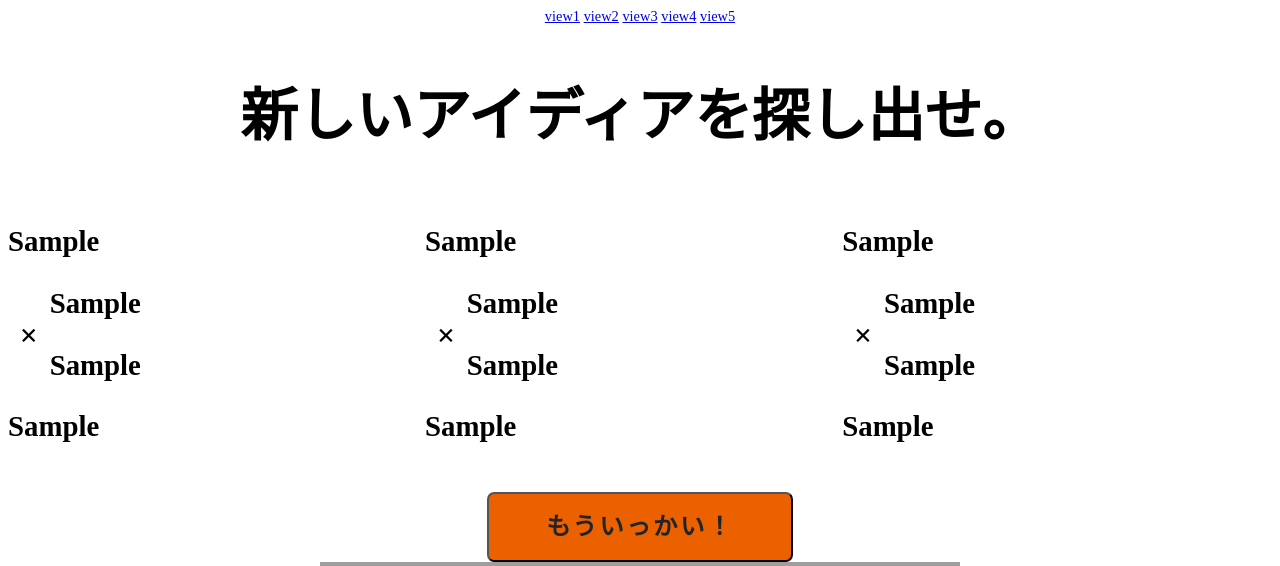
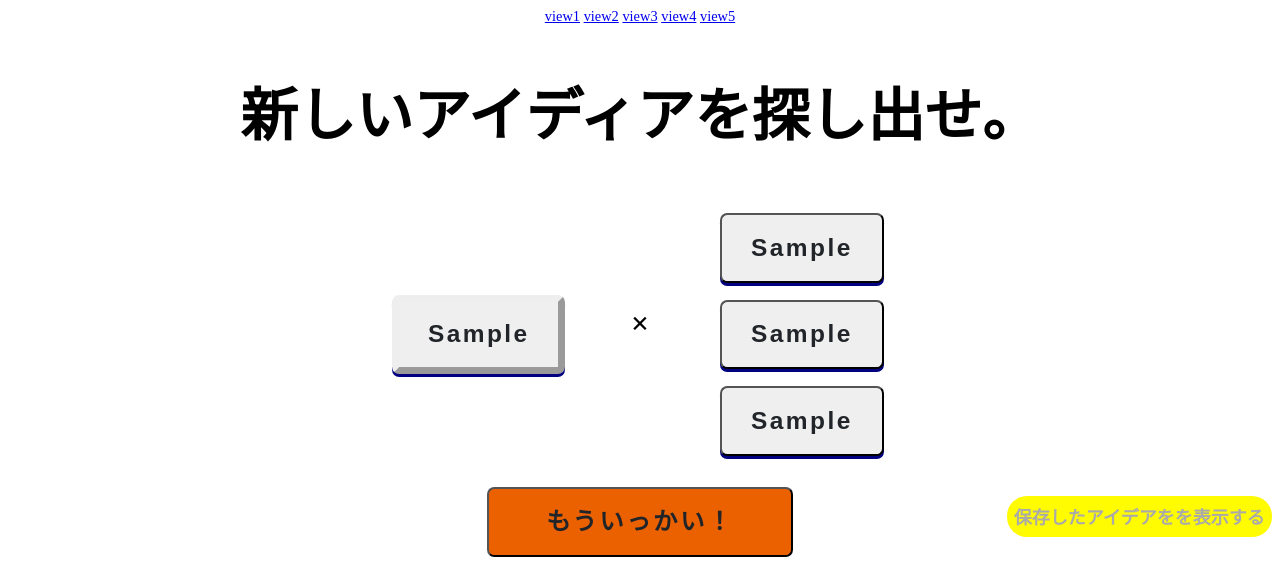
Before and after one commit to hiroya-ie/spark, a Django app: template spark/templates/spark/view3.html in a window 1280 px wide. Shown: the top 566 px of the page. Run offline with Django 3.2, Linux system fonts and the light colour scheme; the template is opened without the code that fills it: most values are stand-ins (such as "Sample title", 1, 10 or a date in 2020); parts of the project's set-up code (start-up, migrations or seed data) failed here and were passed over; grey boxes are pictures that could not be loaded.

Commit message:
add save in view3

```diff
--- a/spark/templates/spark/view3.html
+++ b/spark/templates/spark/view3.html
@@ -6,7 +6,8 @@
     <meta name="viewport" content="width=device-width, initial-scale=1.0">
     <title>Spark</title>
     <!--CSS-->
-    <link rel="stylesheet" type="text/css" href="{% static 'spark/style.css' %}">
+    <link rel="stylesheet" type="text/css" href="{% static 'spark/style3.css' %}">
+    <script src="https://ajax.googleapis.com/ajax/libs/jquery/3.3.1/jquery.min.js"></script>
   </head>
   <body>
     <div class=link>
@@ -21,86 +22,104 @@
     </div>
 
     <!--ワードリスト-->
-      <div class="word">
-        <div class="word_set">
-          <div class="word_L">
-            <p>{{word_ie1}}</p>
+    <div class="word-wrapper">
+      <div class="word_box1">
+        <div class="word_Left">
+          <p>　</p>
+          <button class="btn btn--word-L" id="wi1" onclick="search();" style="border:outset 7px;">{{ word_ie1 }}</button>
+          <p class="fukidashi_L">{{ wiki }}</p>
+          <p>　</p>
         </div>
         <div class="word_x">
+          <p>　</p>
           <p> × </p>
+          <p>　</p>
         </div>
-          <div class="word_R">
-            <p>{{word_rand1}}</p>
-            <p>{{word_rand2}}</p>
-            <p>{{word_rand3}}</p>
-            </div>
+        <div class="word_Right">
+            {% csrf_token %}
+            <button class="btn btn--word-R" type="submit" id="wr1">{{ word_rand1 }}</button>
+            <button class="btn btn--word-R" type="submit" id="wr2">{{ word_rand2 }}</button>
+            <button class="btn btn--word-R" type="submit" id="wr3">{{ word_rand3 }}</button>
+
         </div>
 
-
-          <div class="word_set">
-            <div class="word_L">
-              <p>{{word_ie2}}</p>
       </div>
-            <div class="word_x">
-              <p> × </p>
-            </div>
-            <div class="word_R">
-              <p>{{word_rand4}}</p>
-              <p>{{word_rand5}}</p>
-              <p>{{word_rand6}}</p>
-              </div>
-          </div>
-
-
-            <div class="word_set">
-              <div class="word_L">
-                <p>{{word_ie3}}</p>
-              </div>
-              <div class="word_x">
-                <p> × </p>
-              </div>
-              <div class="word_R">
-                <p>{{word_rand7}}</p>
-                <p>{{word_rand8}}</p>
-                <p>{{word_rand9}}</p>
-              </div>
+      <label class="open" for="pop-up">保存したアイデアをを表示する</label>
+      <input type="checkbox" id="pop-up">
+      <div class="overlay">
+        <div class="window">
+          <label class="close" for="pop-up">×</label>
+          <p class="saved-tango" id="saved-text">
+            <a>保存したアイデアはありません</a>
+          </p>
         </div>
       </div>
 
 
 
-    <!--リロード無しで要素更新ボタン-->
-    <div class="bt">
-      <form id="ajax-number" action="{% url 'blog:ajax_number' %}" method="POST" class="bt">
+      <!--リロード無しで単語更新ボタン-->
+      <div class="button-wrapper">
+        <form id="ajax-number" action="{% url 'blog:ajax_number' %}" method="POST" >
             {% csrf_token %}
             <button type="submit" class="btn btn--orange">もういっかい！</button>
         </form>
 
+
+
+        <button class="btn btn--rannge" id="btn2" onclick="fixed_tango_L('wi1');" >左の単語を固定！</button>
+
+
+
+      <!--単語保存場所-->
+      <!-- <div class = "bt-2">
+      <checkbox class = "btn save" id=save>保存
+        <iframe  class= "saved-tango" src="sample" width="400" height="400"></iframe>
+      </checkbox>
+      </div> -->
+
+
+
+        <div><p class="slide-btn">＋保存を見てみる</p></div>
+        <div class="slide-contents" style="display: none;">
+          <!--ここに内容を掲載-->
+          <div class="saved-tango">
+          </div>
         </div>
 
-    <!--フォーム-->
-    <div class="form">
-      <iframe src="https://docs.google.com/forms/d/e/1FAIpQLSeKsVhKNyarTrIrXJDwqlTF5dXa3HdOQ1ckzcK6v2sV96-TZg/viewform?embedded=true" width="640" height="645" frameborder="0" marginheight="0" marginwidth="0">読み込んでいます…</iframe>
       </div>
 
+
+
+    </div>
+
+
     <!--JavaScript-->
-    <script src="https://cdnjs.cloudflare.com/ajax/libs/jquery/3.3.1/jquery.min.js"></script>
+    <script type="text/javascript">
+      jQuery(function($){ jQuery(".slide-btn").click(function(){
+        jQuery($(this).parent().next(".slide-contents")).animate( {height: "toggle", opacity: "toggle"}, "nomal" );
+        });
+      });
+    </script>
+
     <script>
       //単語を保存
       function butotnClick(){
           var wi1 = $("#wi1").text();
           var value1 = $("#wr1").text();
           $('.save-tango').prepend('<p>' + wi1 + " × "+ value1 + '</p>');
+          $('#saved-text a').text("");
       }
       function butotnClick2(){
           var wi1 = $("#wi1").text();
           var value2 = $("#wr2").text();
           $('.save-tango').prepend('<p>' + wi1 + " × "+ value2 + '</p>');
+          $('#saved-text a').text("");
       }
       function butotnClick3(){
           var wi1 = $("#wi1").text();
           var value3 = $("#wr3").text();
           $('.save-tango').prepend('<p>' + wi1 + " × "+ value3 + '</p>');
+          $('#saved-text a').text("");
       }
       let button1 = document.getElementById('wr1');
       button1.addEventListener('click', butotnClick);
@@ -108,6 +127,34 @@
       button2.addEventListener('click', butotnClick2);
       let button3 = document.getElementById('wr3');
       button3.addEventListener('click', butotnClick3);
+
+
+    //左を固定する関数
+    let left_tango = "not_fixed";
+      function fixed_tango_L(idname){
+      obj = document.getElementById(idname);
+      if (left_tango=="not_fixed") {
+        obj.style.border='inset 7px';//ボタンが押しっぱであることを表現
+        obj.style.boxShadow = "none";//固定している状態の時は影を消す
+        left_tango = "fixed";
+        $('#btn2').text("左の固定を解除！")
+      }
+      else  {
+        left_tango = "not_fixed";
+        obj.style.border='outset 7px';//ボタン押しっぱ表現を元に戻す
+        obj.style.boxShadow= "0px 3px #000080";// 固定を解除すると影が出現
+        $('#btn2').text("左の単語を固定！")
+      }
+      }
+
+
+
+      //左の単語を検索
+      function search() {
+        var wi1 = $("#wi1").text();
+        var url_google_search = 'https://www.google.com/search?';
+        window.open(url_google_search+'q='+wi1)
+      }
 
 
 
--- a/spark/urls.py
+++ b/spark/urls.py
@@ -22,4 +22,5 @@ urlpatterns = [
     path('view5/ajax-number/', views.ajax_number, name='ajax_number'),
     path('ajax-number/', views.ajax_number, name='ajax_number'),
     path('ajax-wiki/', view2.ajax_wiki, name='ajax_wiki'),
+    path('ajax-wiki/', view3.ajax_wiki, name='ajax_wiki'),
 ]
--- /dev/null
+++ b/static/spark/style3.css
@@ -0,0 +1,346 @@
+html {
+    font-size: 75%;
+    -webkit-box-sizing: border-box;
+    box-sizing: border-box;
+  }
+
+  @media screen and (min-width: 481px) {
+    html {
+      font-size: 50%;
+    }
+  }
+  @media screen and (min-width: 840px) {
+    html {
+      font-size: 90%;
+    }
+  }
+
+  .a1 {
+    padding: 5px;
+    text-align: center;
+    font-size: 2rem;
+    clear: left;
+  }
+
+  .btn-reload {
+    margin: 100px;
+    text-align: center;
+    font-size: 2rem;
+    clear: left;
+
+  }
+
+  div {
+    /* border: solid 8px red; */
+
+  }
+
+  @media screen and (min-width: 481px) {
+    .word-wrapper {
+      font-weight: bold;
+      font-size: 2rem;
+      width: 100%;
+      margin-left: auto;
+      margin-right: auto;
+      box-sizing: border-box;
+      display: flex;
+      flex-wrap: wrap;
+      position:relative;
+
+    }
+    .save,
+    a.save,
+    button.save {
+      /* width: 100%; */
+      /* float: left; */
+      /* margin: 0; */
+      /* margin-top: 60px; */
+      /* clear:both; */
+      /* text-align: right; */
+      position:absolute;
+      top: 150px;
+      right:0 ;
+
+    }
+
+
+
+    .word_box1 {
+      float: left;
+      width: 100%;
+
+    }
+
+    .word_Left {
+      text-align: right;
+      float: left;
+      width: 45%;
+      font-size: 2rem;
+      position: relative;
+    }
+    .fukidashi_L {
+      display: none;
+      width: 60%;
+      position: absolute;
+      top: 0;
+      right: 190px;
+      padding: 16px;
+      border-radius: 5px;
+      background: #33cc99;
+      color: #000;
+      font-weight: normal;
+      font-size: 1.2rem;
+      text-align: left;
+
+
+    }
+    .fukidashi_L:after {
+      position: absolute;
+      width: 0;
+      height: 0;
+      left: 0;
+      bottom: -19px;
+      margin-right: 10px;
+      border: solid transparent;
+      border-color: rgba(51, 204, 153, 0);
+      border-top-color: #33cc99;
+      border-width: 10px;
+      pointer-events: none;
+      content: " ";
+    }
+    #wi1:hover + .fukidashi_L {
+      display: block;
+    }
+
+
+
+    .word_x {
+      text-align: center;
+      float: left;
+      width: 10%;
+      font-size: 2.2rem;
+    }
+
+    .word_Right {
+      text-align: left;
+      float: left;
+      width: 45%;
+    }
+
+  }
+
+
+
+  .button-wrapper{
+    text-align: center;
+    width: 100%;
+    /* margin-top:1.5rem; */
+    width: 100%;
+    max-width: 400px;
+    margin: 0 auto 0px;
+    position:relative;
+  }
+
+  .open {
+      cursor:pointer; /* マウスオーバーでカーソルの形状を変えることで、クリックできる要素だとわかりやすいように */
+    position: absolute;
+    right: 0px;
+    top: 300px;
+    font-size: 18px;
+    border: none;
+    color: #aaa;
+    border-radius: 20px;
+    background: #fffb00;
+    cursor: pointer;
+    padding: 0.5rem;
+  }
+  #pop-up {
+      display: none; /* label でコントロールするので input は非表示に */
+  }
+  .overlay {
+      display: none; /* input にチェックが入るまでは非表示に */
+  }
+  #pop-up:checked + .overlay {
+      display: block;
+      z-index: 9999;
+      background-color: #00000070;
+      position: fixed;
+      width: 100%;
+      height: 100vh;
+      top: 0;
+      left: 0;
+  }
+  .window {
+      width: 100vw;
+      max-width: 580px;
+      height: 440px;
+      background-color: #ffffff;
+      border-radius: 6px;
+      display: flex;
+      justify-content: center;
+      align-items: center;
+      position: fixed;
+      top: 50%;
+      left: 50%;
+      transform: translate(-50%, -50%);
+  }
+  #saved-text {
+      font-size: 18px;
+      margin: 0;
+  }
+  .close {
+      cursor:pointer;
+      position: absolute;
+      top: 4px;
+      right: 4px;
+      font-size: 20px;
+  }
+
+
+
+
+
+
+
+
+  @media screen and (min-width: 840px) {
+    /* .word_set {
+      width: 33%;
+    } */
+
+
+  }
+
+  /*まずはお決まりのボックスサイズ算出をborer-boxに */
+  *,
+  *:before,
+  *:after {
+    -webkit-box-sizing: inherit;
+    box-sizing: inherit;
+  }
+
+
+  /*ボタン系の共通設定*/
+  .btn,
+  a.btn,
+  button.btn{
+    font-size: 1.7rem; /*文字のサイズ*/
+    font-weight: 700; /*文字の太さ*/
+    line-height: 1.5; /*行間の幅*/
+    position: relative;
+    /* display: inline-block; */
+    padding: 1rem 4rem;
+    cursor: pointer;
+    -webkit-user-select: none;
+    -moz-user-select: none;
+    -ms-user-select: none;
+    user-select: none;
+    -webkit-transition: all 0.3s;
+    transition: all 0.3s;
+    text-align: center;
+    vertical-align: middle;
+    text-decoration: none;
+    letter-spacing: 0.1em;
+    color: #212529;
+    border-radius: 0.5rem;
+
+
+  }
+
+  /*右の単語ボタンの設定*/
+  .btn--word-R,
+  a.btn--word-R,
+  button.btn--word-R {
+    display: flex;
+    flex-wrap: wrap;
+    padding: 1rem 2rem;
+    margin: 3%;
+    box-shadow: 0px 3px #000080;
+
+
+  }
+
+  /*左の単語ボタンの設定*/
+  .btn--word-L,
+  a.btn--word-L,
+  button.btn--word-L {
+    padding: 1rem 2rem;
+    margin-right: 2%;
+    box-shadow: 0px 3px #000080;
+  }
+  /*左の単語ボタンの設定(固定された時)*/
+  .btn--word-L:active,
+  .btn--word-L:active {
+    box-shadow: none;
+    top: 5px;
+  }
+
+  /*単語更新ボタンの設定*/
+  .btn--orange,
+  a.btn--orange {
+    color: #fff;
+    background-color: #eb6100;
+    margin-top: 1rem;
+  }
+  .btn--orange:hover,
+  a.btn--orange:hover {
+    color: #fff;
+    background: #f56500;
+  }
+
+  /*左の単語を固定するボタンの設定*/
+  .btn--rannge,
+  a.btn--rannge,
+  button.btn--rannge{
+    background: rgba(9, 255, 0, 0.89);
+    margin-top: 1rem;
+  }
+  .btn--rannge:hover,
+  a.btn--rannge:hover {
+    color: #fff;
+    background: rgb(9, 255, 0);
+  }
+
+
+
+
+
+
+  .slide-btn {
+    display: block;
+    /* width: 100%; */
+    /* margin: 0 100% 1em 100%; */
+    text-align: center;
+    padding: 7px;
+    border: none;
+    color: #aaa;
+    border-radius: 20px;
+    background: #fffb00;
+    cursor: pointer;
+
+  }
+
+
+
+
+
+
+
+
+
+
+  .font-main {
+    padding: 2px;
+  }
+
+  #btn1 {
+    margin-bottom: 4px;
+  }
+
+  .form {
+    text-align: center;
+  }
+
+  .link {
+    text-align: center;
+  }
```
Also changed, not shown: spark/view3.py (+25 -2 lines). Lines whose indentation alone changed are shown as unchanged.
